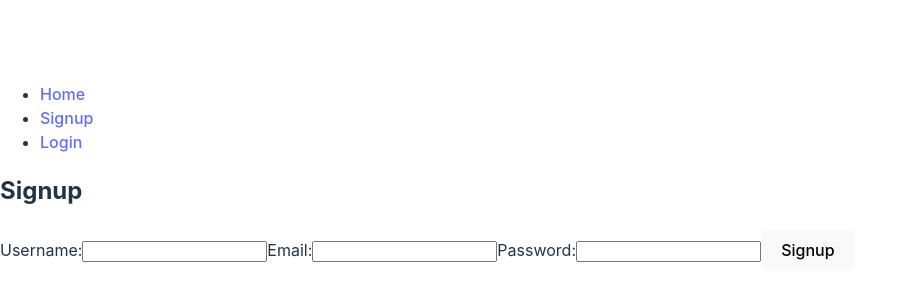
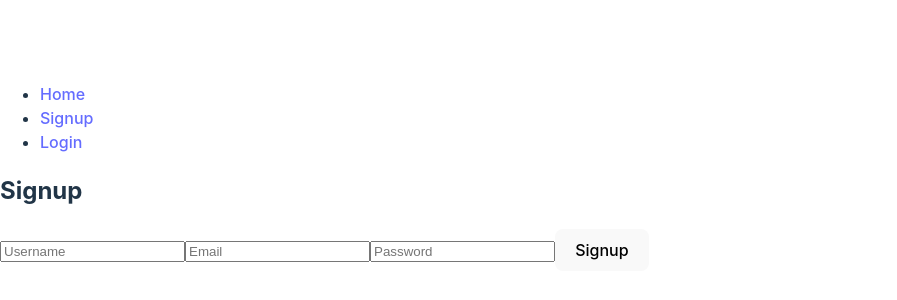
Before and after one commit to AhEsmaeili79/ElectroShop, a React (Vite) app in the folder frontend/: page /signup in a window 1280 px wide. Shown: the part 232-532 px from the top of the page, without its empty margins (0-897 px from the left). Built offline with nearby package versions, Linux system fonts and the light colour scheme.

Commit message:
Update Api Auth.js

```diff
--- a/frontend/src/Components/User_section/Login/LoginForm.jsx
+++ b/frontend/src/Components/User_section/Login/LoginForm.jsx
@@ -2,47 +2,43 @@
 import React, { useState } from 'react';
 import { loginUser } from '../../api/auth'; // Import the login API function
 
-const LoginForm = () => {
-  const [email, setEmail] = useState('');
+const Login = () => {
+  const [username, setUsername] = useState('');
   const [password, setPassword] = useState('');
   const [error, setError] = useState(null);
 
-  const handleSubmit = async (e) => {
+  const handleLogin = async (e) => {
     e.preventDefault();
     try {
-      await loginUser({ email, password });
-      alert('Login successful!');
-      // Redirect or perform other actions on successful login
+      await loginUser(username, password);
+      // Redirect to home or another page after successful login
+      window.location.href = '/home';
     } catch (error) {
-      setError('Failed to login. Please check your credentials.');
-      console.error('Login error:', error);
+      setError('Login failed. Please check your credentials.');
+      console.error('Login failed:', error);
     }
   };
 
   return (
-    <form onSubmit={handleSubmit}>
+    <form onSubmit={handleLogin}>
       {error && <p>{error}</p>}
-      <label>
-        Email:
       <input
-          type="email"
-          value={email}
-          onChange={(e) => setEmail(e.target.value)}
+        type="text"
+        value={username}
+        onChange={(e) => setUsername(e.target.value)}
+        placeholder="Username"
         required
       />
-      </label>
-      <label>
-        Password:
       <input
         type="password"
         value={password}
         onChange={(e) => setPassword(e.target.value)}
+        placeholder="Password"
         required
       />
-      </label>
       <button type="submit">Login</button>
     </form>
   );
 };
 
-export default LoginForm;
+export default Login;
--- a/frontend/src/Components/User_section/Signup/SignupForm.jsx
+++ b/frontend/src/Components/User_section/Signup/SignupForm.jsx
@@ -2,67 +2,51 @@
 import React, { useState } from 'react';
 import { signupUser } from '../../api/auth'; // Import the signup API function
 
-const SignupForm = () => {
-  const [formData, setFormData] = useState({
-    username: '',
-    email: '',
-    password: '',
-  });
+const Signup = () => {
+  const [username, setUsername] = useState('');
+  const [email, setEmail] = useState('');
+  const [password, setPassword] = useState('');
   const [error, setError] = useState(null);
 
-  const handleChange = (e) => {
-    const { name, value } = e.target;
-    setFormData((prevData) => ({ ...prevData, [name]: value }));
-  };
-
-  const handleSubmit = async (e) => {
+  const handleSignup = async (e) => {
     e.preventDefault();
     try {
-      await signupUser(formData);
-      alert('Signup successful!');
-      // Redirect or perform other actions on successful signup
+      await signupUser(username, email, password);
+      // Redirect to login or another page after successful signup
+      window.location.href = '/login';
     } catch (error) {
-      setError('Failed to signup. Please try again.');
-      console.error('Signup error:', error);
+      setError('Signup failed. Please try again.');
+      console.error('Signup failed:', error);
     }
   };
 
   return (
-    <form onSubmit={handleSubmit}>
+    <form onSubmit={handleSignup}>
       {error && <p>{error}</p>}
-      <label>
-        Username:
       <input
         type="text"
-          name="username"
-          value={formData.username}
-          onChange={handleChange}
+        value={username}
+        onChange={(e) => setUsername(e.target.value)}
+        placeholder="Username"
         required
       />
-      </label>
-      <label>
-        Email:
       <input
         type="email"
-          name="email"
-          value={formData.email}
-          onChange={handleChange}
+        value={email}
+        onChange={(e) => setEmail(e.target.value)}
+        placeholder="Email"
         required
       />
-      </label>
-      <label>
-        Password:
       <input
         type="password"
-          name="password"
-          value={formData.password}
-          onChange={handleChange}
+        value={password}
+        onChange={(e) => setPassword(e.target.value)}
+        placeholder="Password"
         required
       />
-      </label>
       <button type="submit">Signup</button>
     </form>
   );
 };
 
-export default SignupForm;
+export default Signup;
--- a/frontend/src/Components/api/auth.js
+++ b/frontend/src/Components/api/auth.js
@@ -1,6 +1,3 @@
-// Authentication functions (login, signup, logout)
-
-// src/components/api/auth.js
 import axios from 'axios';
 
 // Define your API base URL
@@ -18,15 +15,23 @@ export const loginUser = async (username, password) => {
   return response.data;
 };
 
+
 // Function to sign up a user
 export const signupUser = async (username, email, password) => {
+  try {
     const response = await axios.post(`${API_URL}/signup/`, {
       username,
       email,
       password,
     });
     return response.data;
+  } catch (error) {
+    // Log the error message from the response if available
+    console.error('Signup error:', error.response ? error.response.data : error.message);
+    throw error; // Rethrow the error after logging it
+  }
 };
+
 
 // Function to log out a user
 export const logoutUser = async () => {
@@ -51,6 +56,7 @@ export const logoutUser = async () => {
   return response.data;
 };
 
+
 // Function to refresh the access token
 export const refreshToken = async () => {
   const refreshToken = localStorage.getItem('refresh_token');
--- a/frontend/src/Components/api/user.js
+++ b/frontend/src/Components/api/user.js
@@ -23,6 +23,7 @@ export const fetchUserData = async () => {
   }
 };
 
+
 // Function to update user data
 export const updateUser = async (userData) => {
   const token = localStorage.getItem('token'); // Get the token from local storage
```
Also changed, not shown: 2 other files (tests, documents, lock files or other folders). Lines whose indentation alone changed are shown as unchanged.
